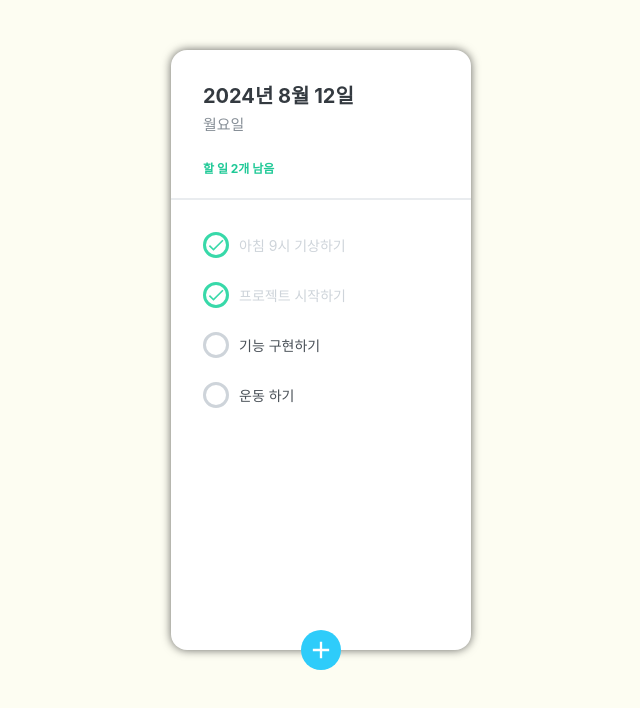
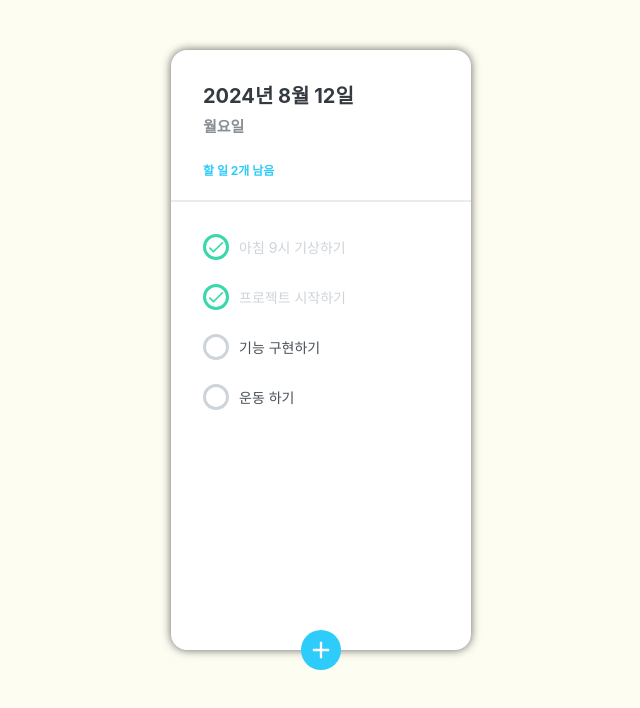
Before and after one commit to les0498/To-Do-List, a React (Create React App) app in the folder mashup-todolist/: page / in a window 1280 px wide. Shown: the top 708 px of the page, without its empty margins (319-959 px from the left). Built offline with nearby package versions, Linux system fonts and the light colour scheme.

Commit message:
Update TodoHead.js

```diff
--- a/mashup-todolist/src/components/TodoHead.js
+++ b/mashup-todolist/src/components/TodoHead.js
@@ -2,7 +2,6 @@
 import React from 'react';
 import styled from 'styled-components';
 import { useTodoState } from './TodoContext';
-
 
 const TodoHeadBlock = styled.div`
   padding-top: 30px;
@@ -16,14 +15,15 @@ const TodoHeadBlock = styled.div`
     color: #343a40;
   }
   .day {
-    margin-top: 4px;
+    margin-top: 6px;
     color: #868e96;
     font-size: 15px;
+    font-weight: bold;
   }
   .tasks-left {
     margin-top: 25px;
     font-size: 12px;
-    color: #20c997;
+    color: #2ECCFA;
     font-weight: bold;
   }
 `;
```
